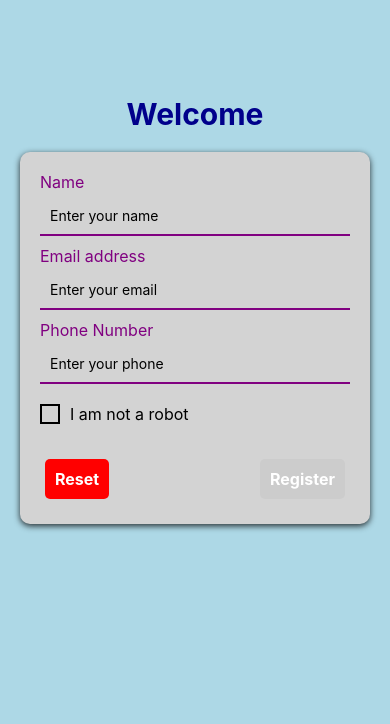
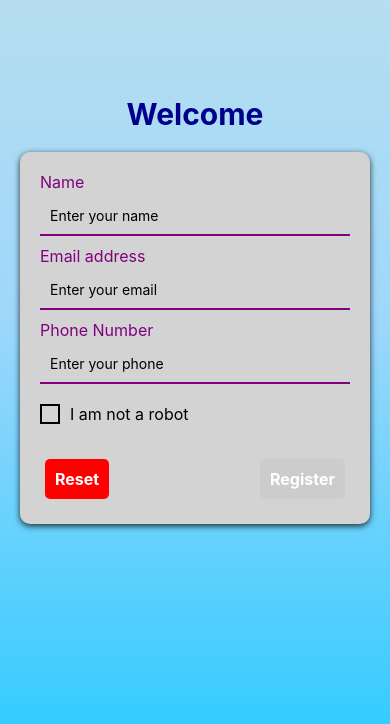
Before and after one commit to J3rrrrry/assignment1, a React Native app: screen / in a window 390 px wide. Shown: the part 112-836 px from the top of the page. Built offline with nearby package versions, Linux system fonts and the light colour scheme.

Commit message:
Modified start screen with same background colour style from colour.js

```diff
--- a/helper/Colour.js
+++ b/helper/Colour.js
@@ -11,7 +11,7 @@ const colours = {
     userInfoText: "blue",
     feedbackMessage: "purple",
     dividerColor: "purple",
-    inputBorder: "gray",
+    inputBorder: "purple",
     infoText: "black",
     buttonRed: "red",
     buttonBlue: "blue",
--- a/screens/StartScreen.js
+++ b/screens/StartScreen.js
@@ -3,6 +3,8 @@ import { View, Text, TextInput, StyleSheet, Alert } from "react-native";
 import Checkbox from "../components/Checkbox";
 import ErrorMessage from "../components/ErrorMessage";
 import CustomButton from "../components/Button";
+import { LinearGradient } from "expo-linear-gradient";
+import colours from "../helper/Colour";
 
 export default function StartScreen({ onRegister, initialValues = {} }) {
   const [name, setName] = useState(initialValues.name || "");
@@ -73,6 +75,10 @@ export default function StartScreen({ onRegister, initialValues = {} }) {
   }
 
   return (
+    <LinearGradient
+      colors={colours.gradient}
+      style={styles.gradientBackground}
+    >
       <View style={styles.container}>
         <Text style={styles.welcomeText}>Welcome</Text>
 
@@ -122,26 +128,30 @@ export default function StartScreen({ onRegister, initialValues = {} }) {
           />
 
           <View style={styles.buttonsRow}>
-          <CustomButton title="Reset" onPress={resetForm} color="red" />
+            <CustomButton title="Reset" onPress={resetForm} color={colours.buttonRed} />
             <CustomButton
               title="Register"
               onPress={handleRegister}
               disabled={!isCheckboxChecked}
-            color="blue"
+              color={colours.buttonBlue}
             />
           </View>
         </View>
       </View>
+    </LinearGradient>
   );
 }
 
 const styles = StyleSheet.create({
+  gradientBackground: {
+    flex: 1,
+  },
   container: {
     flex: 1,
     justifyContent: "center",
     alignItems: "center",
     padding: 20,
-    backgroundColor: "#add8e6",
+    width: "100%",
   },
   welcomeText: {
     fontSize: 30,
@@ -150,10 +160,10 @@ const styles = StyleSheet.create({
     marginBottom: 20,
   },
   card: {
-    backgroundColor: "#d3d3d3",
+    backgroundColor: colours.cardBackground,
     padding: 20,
     borderRadius: 10,
-    shadowColor: "#000",
+    shadowColor: colours.shadow,
     shadowOffset: { width: 0, height: 2 },
     shadowOpacity: 0.8,
     shadowRadius: 6,
@@ -162,12 +172,12 @@ const styles = StyleSheet.create({
   },
   label: {
     fontSize: 16,
-    color: "purple",
+    color: colours.greetingText,
     marginBottom: 5,
   },
   input: {
     borderBottomWidth: 2,
-    borderBottomColor: "purple",
+    borderBottomColor: colours.inputBorder,
     padding: 10,
     marginBottom: 10,
   },
```
Lines whose indentation alone changed are shown as unchanged.
